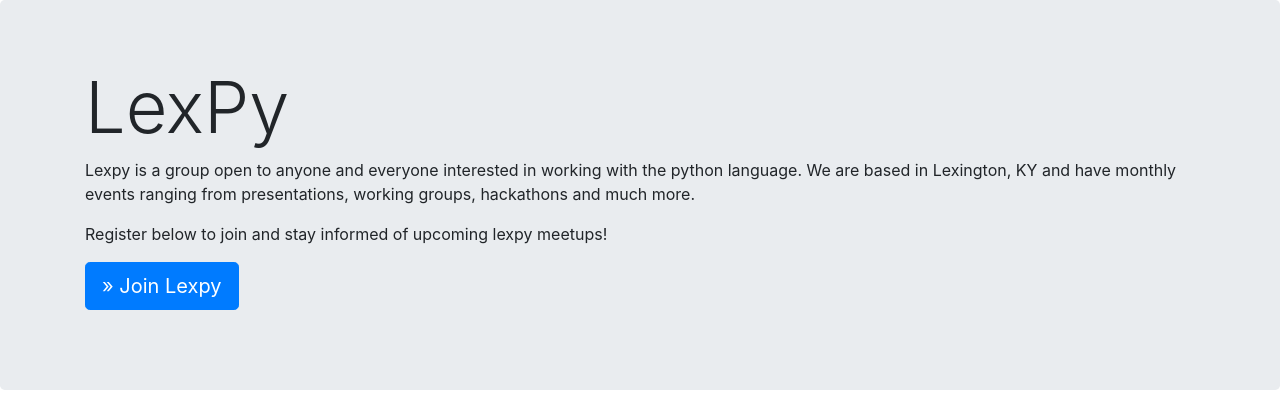
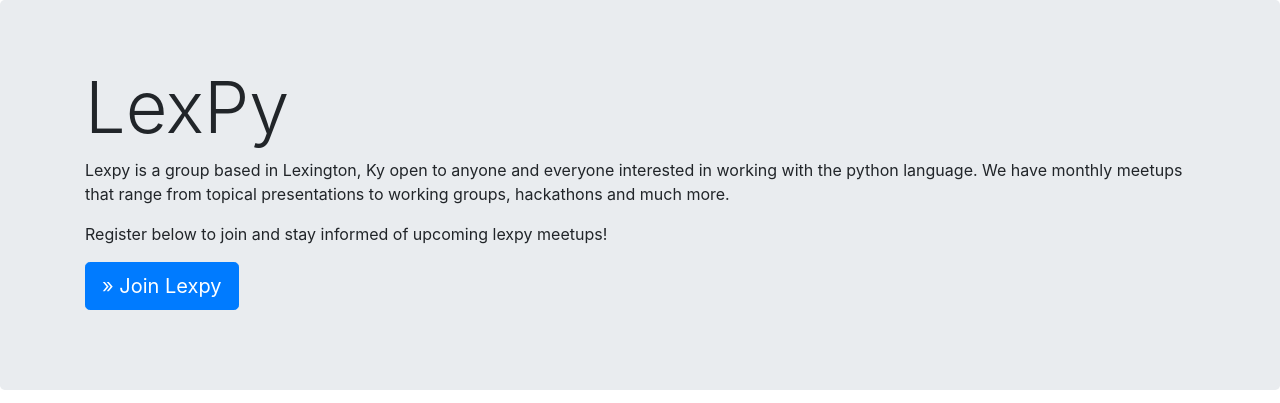
Before and after one commit to jwombles/lexpy, a Django app: page / in a window 1280 px wide. Shown: the part 56-459 px from the top of the page. Run offline with Django 3.2, Linux system fonts and the light colour scheme; some libraries are stand-ins or nearby versions.

Commit message:
home page

```diff
--- a/lexpy/templates/pages/home.html
+++ b/lexpy/templates/pages/home.html
@@ -5,7 +5,7 @@
     <div class="jumbotron">
       <div class="container">
         <h1 class="display-3">LexPy</h1>
-        <p>Lexpy is a group open to anyone and everyone interested in working with the python language.  We are based in Lexington, KY and have monthly events ranging from presentations, working groups, hackathons and much more.</p>
+        <p>Lexpy is a group based in Lexington, Ky open to anyone and everyone interested in working with the python language.  We have monthly meetups that range from topical presentations to working groups, hackathons and much more.</p>
         <p>Register below to join and stay informed of upcoming lexpy meetups!</p>
         <p><a class="btn btn-primary btn-lg" href="{% url 'account_signup' %}" role="button"> &raquo; Join Lexpy</a></p>
       </div>
```
